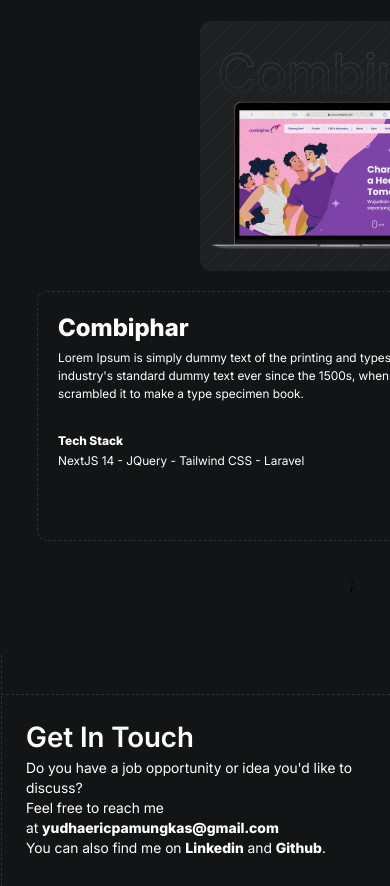
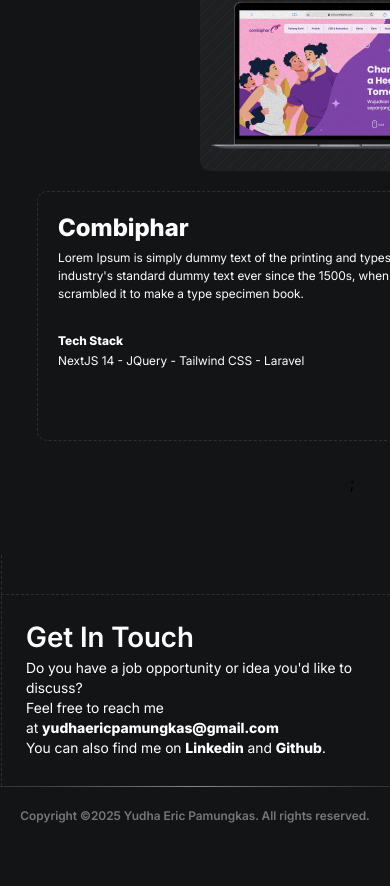
Before and after one commit to yudhaeric/portofolio, a Next.js app: page / in a window 390 px wide. Shown: the part 2400-3286 px from the top of the page. After the commit the page ends 3249 px from the top, so only its background shows below. Built offline with nearby package versions, Linux system fonts and the light colour scheme.

Commit message:
Create Footer

```diff
--- /dev/null
+++ b/app/components/layout/Footer.tsx
@@ -0,0 +1,14 @@
+import React from 'react';
+
+export default function Footer() {
+  return (
+    <footer>
+      <div className='flex flex-col items-center justify-center w-full mb-1'>
+        <div className='w-[600px] h-[0.5px] bg-linear-to-r from-charlestonGreen from-13% via-[#E4E4E4]/55 via-50% to-charlestonGreen to-87%'></div>
+        <p className='font-semibold text-[12px] text-sonicSilver py-5'>
+          Copyright ©2025 Yudha Eric Pamungkas. All rights reserved.
+        </p>
+      </div>
+    </footer>
+  )
+}
--- a/app/layout.tsx
+++ b/app/layout.tsx
@@ -2,6 +2,7 @@
 import localFont from "next/font/local";
 import "./globals.css";
 import Header from "./components/layout/Header";
+import Footer from "./components/layout/Footer";
 
 const inter = localFont({
   src: [
@@ -44,6 +45,7 @@
       <body className={`${inter.className} antialiased`}>
         <Header />
         {children}
+        <Footer />
       </body>
     </html>
   );
--- a/app/page.tsx
+++ b/app/page.tsx
@@ -129,7 +129,7 @@
       </section>
 
       <section id="featured-projects">
-        <div className="w-[90%] mx-auto mt-[200px] lg:w-[1050px]">
+        <div className="w-[90%] mx-auto mt-[100px] lg:w-[1050px]">
           <div className='flex flex-col items-start justify-start gap-5 w-[90%] mx-auto lg:gap-[43px]'>
             <div className='flex flex-col items-start justify-start'>
               <h1 className="font-semibold text-white text-[42px]">Featured Projects</h1>
@@ -162,7 +162,7 @@
       </section>
 
       <section id='get-in-touch'>
-        <div className="flex items-start justify-start gap-[1px] w-full mt-[60px] lg:items-start lg:justify-start lg:w-[1050px] lg:mx-auto lg:h-[500px]">
+        <div className="flex items-start justify-start gap-[1px] w-full mt-[60px] lg:items-start lg:justify-start lg:w-[1050px] lg:mx-auto lg:h-[300px]">
           <div id='outer-left-grid'>
             <div className='hidden lg:flex flex-col items-center justify-center w-[40px] h-[40px] border-b-1 border-oliveBlack/70 lg:border-oliveBlack/40 border-dashed'></div>
           </div>
```
